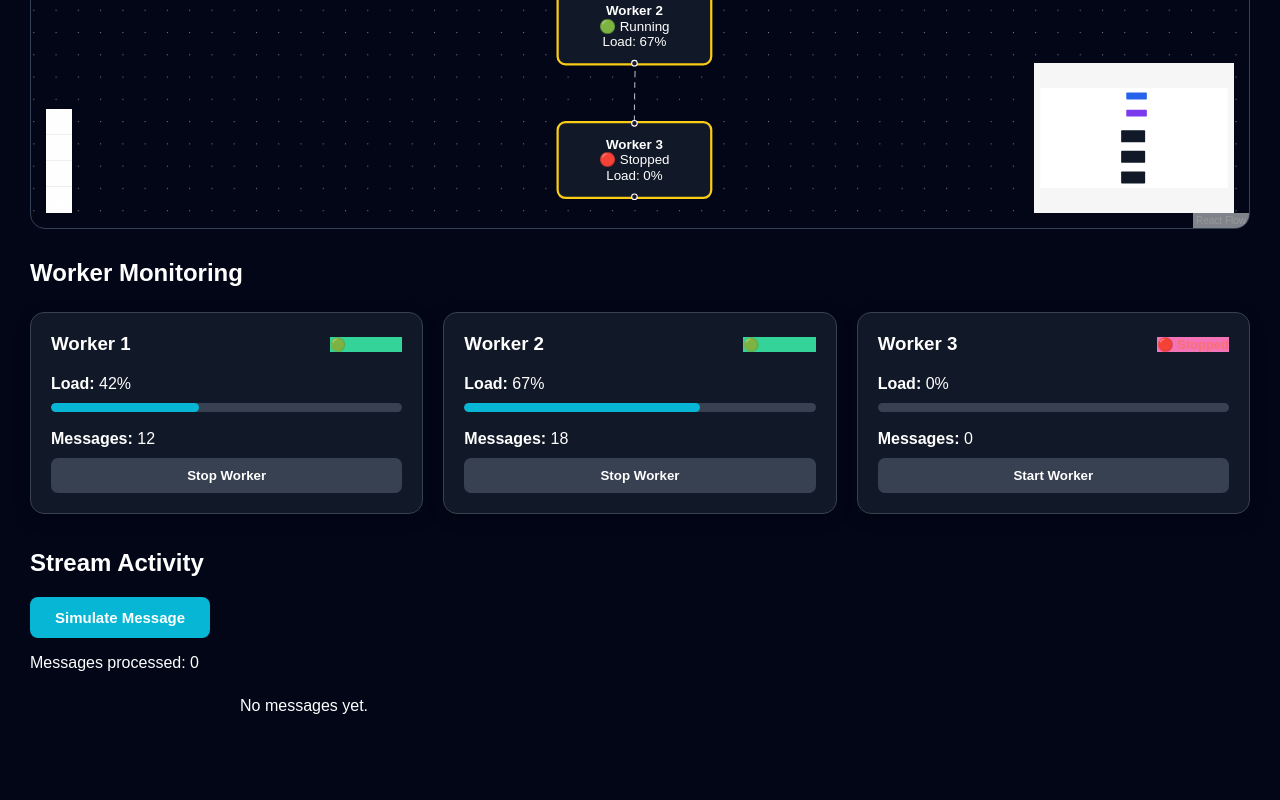
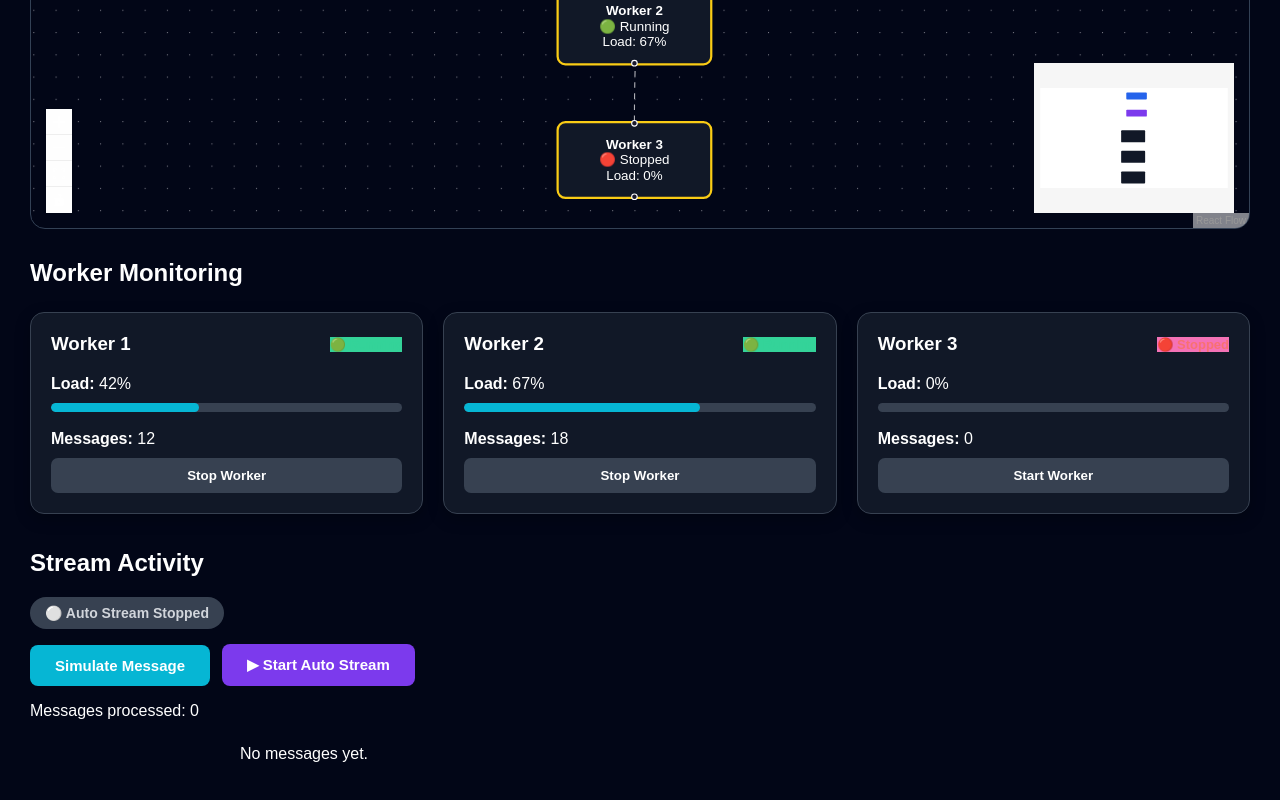
Before and after one commit to ZoyaTabassum/StreamForge, a React app in the folder frontend/: page / in a window 1280 px wide. Shown: the part 763-1563 px from the top of the page. Before the commit the page ends 1533 px from the top, so only its background shows below. Built offline with nearby package versions, Linux system fonts and the light colour scheme; the HTML template or start-up script is replaced by a standard one.

Commit message:
complete day 10: Automatic Real time Stream

```diff
--- a/frontend/src/App.jsx
+++ b/frontend/src/App.jsx
@@ -1,4 +1,9 @@
-import { useCallback, useState } from "react";
+import {
+  useCallback,
+  useEffect,
+  useRef,
+  useState,
+} from "react";
 
 import {
   ReactFlow,
@@ -204,6 +209,18 @@ function App() {
   const [workers, setWorkers] =
     useState(initialWorkers);
 
+  // Day 10 - Auto Stream state
+  const [autoStream, setAutoStream] =
+    useState(false);
+
+  // Keep the latest workers available
+  // for the automatic stream.
+  const workersRef = useRef(workers);
+
+  useEffect(() => {
+    workersRef.current = workers;
+  }, [workers]);
+
   // ===============================
   // CONNECT NODES
   // ===============================
@@ -220,42 +237,56 @@ function App() {
   // SIMULATE MESSAGE
   // ===============================
 
-  const simulateMessage = () => {
-    // Find all workers that are currently running
-    const runningWorkers = workers.filter(
-      (worker) => worker.status === "Running"
+  const simulateMessage = useCallback(() => {
+    // Get the latest workers
+    const currentWorkers =
+      workersRef.current;
+
+    // Find running workers only
+    const runningWorkers =
+      currentWorkers.filter(
+        (worker) =>
+          worker.status === "Running"
       );
 
-    // If there are no running workers,
-    // do not process the message
+    // No running workers
     if (runningWorkers.length === 0) {
       return;
     }
 
     // Select a random running worker
     const randomIndex = Math.floor(
-      Math.random() * runningWorkers.length
+      Math.random() *
+        runningWorkers.length
     );
 
     const selectedWorker =
       runningWorkers[randomIndex];
 
-    // Generate a random load increase
+    // Random load increase: 1% - 10%
     const loadIncrease =
-      Math.floor(Math.random() * 10) + 1;
+      Math.floor(
+        Math.random() * 10
+      ) + 1;
 
+    // Create activity message
     const newMessage = {
-      id: Date.now(),
+      id:
+        Date.now() +
+        Math.random(),
+
       text: `${selectedWorker.name} processed message successfully`,
-      time: new Date().toLocaleTimeString(),
+
+      time:
+        new Date().toLocaleTimeString(),
     };
 
-    // Increase total message count
+    // Increase total messages
     setMessageCount(
       (count) => count + 1
     );
 
-    // Add newest activity to the top
+    // Add activity to the top
     setActivity(
       (previousActivity) => [
         newMessage,
@@ -266,26 +297,70 @@ function App() {
     // Update selected worker
     setWorkers(
       (previousWorkers) =>
-        previousWorkers.map((worker) => {
-          if (worker.id !== selectedWorker.id) {
+        previousWorkers.map(
+          (worker) => {
+            if (
+              worker.id !==
+              selectedWorker.id
+            ) {
               return worker;
             }
 
             return {
               ...worker,
 
-            // Increase processed messages
+              // Increase messages
               messages:
                 worker.messages + 1,
 
-            // Increase load randomly
-            // but never go above 100%
+              // Increase load
+              // Maximum = 100%
               load: Math.min(
                 100,
-              worker.load + loadIncrease
+                worker.load +
+                  loadIncrease
               ),
             };
-        })
+          }
+        )
+    );
+  }, []);
+
+  // ===============================
+  // DAY 10 - AUTO STREAM
+  // ===============================
+
+  useEffect(() => {
+    // Do nothing when Auto Stream
+    // is turned off.
+    if (!autoStream) {
+      return;
+    }
+
+    // Generate a message every 1 second.
+    const intervalId =
+      setInterval(() => {
+        simulateMessage();
+      }, 1000);
+
+    // Clean up the interval when
+    // Auto Stream is stopped.
+    return () => {
+      clearInterval(intervalId);
+    };
+  }, [
+    autoStream,
+    simulateMessage,
+  ]);
+
+  // ===============================
+  // TOGGLE AUTO STREAM
+  // ===============================
+
+  const toggleAutoStream = () => {
+    setAutoStream(
+      (currentStatus) =>
+        !currentStatus
     );
   };
 
@@ -296,13 +371,17 @@ function App() {
   const toggleWorker = (workerId) => {
     setWorkers(
       (previousWorkers) =>
-        previousWorkers.map((worker) => {
-          if (worker.id !== workerId) {
+        previousWorkers.map(
+          (worker) => {
+            if (
+              worker.id !== workerId
+            ) {
               return worker;
             }
 
             const isRunning =
-            worker.status === "Running";
+              worker.status ===
+              "Running";
 
             return {
               ...worker,
@@ -314,10 +393,12 @@ function App() {
               load: isRunning
                 ? 0
                 : Math.floor(
-                  Math.random() * 50
+                    Math.random() *
+                      50
                   ) + 30,
             };
-        })
+          }
+        )
     );
   };
 
@@ -370,8 +451,12 @@ function App() {
         <ReactFlow
           nodes={nodes}
           edges={edges}
-          onNodesChange={onNodesChange}
-          onEdgesChange={onEdgesChange}
+          onNodesChange={
+            onNodesChange
+          }
+          onEdgesChange={
+            onEdgesChange
+          }
           onConnect={onConnect}
           fitView
         >
@@ -405,12 +490,14 @@ function App() {
 
               <span
                 className={
-                  worker.status === "Running"
+                  worker.status ===
+                  "Running"
                     ? "monitor-status running"
                     : "monitor-status stopped"
                 }
               >
-                {worker.status === "Running"
+                {worker.status ===
+                "Running"
                   ? "🟢 Running"
                   : "🔴 Stopped"}
               </span>
@@ -420,7 +507,9 @@ function App() {
             <div className="monitor-info">
 
               <p>
-                <strong>Load:</strong>{" "}
+                <strong>
+                  Load:
+                </strong>{" "}
                 {worker.load}%
               </p>
 
@@ -447,10 +536,13 @@ function App() {
             <button
               className="worker-button"
               onClick={() =>
-                toggleWorker(worker.id)
+                toggleWorker(
+                  worker.id
+                )
               }
             >
-              {worker.status === "Running"
+              {worker.status ===
+              "Running"
                 ? "Stop Worker"
                 : "Start Worker"}
             </button>
@@ -467,12 +559,47 @@ function App() {
         Stream Activity
       </h2>
 
+      {/* DAY 10 AUTO STREAM STATUS */}
+
+      <div
+        className={
+          autoStream
+            ? "auto-stream-status active"
+            : "auto-stream-status"
+        }
+      >
+        {autoStream
+          ? "🟢 Auto Stream Running"
+          : "⚪ Auto Stream Stopped"}
+      </div>
+
+      <div className="stream-controls">
+
+        {/* MANUAL MESSAGE */}
+
         <button
           className="simulate-button"
-        onClick={simulateMessage}
+          onClick={
+            simulateMessage
+          }
         >
           Simulate Message
         </button>
+
+        {/* AUTO STREAM */}
+
+        <button
+          className="auto-stream-button"
+          onClick={
+            toggleAutoStream
+          }
+        >
+          {autoStream
+            ? "⏹ Stop Auto Stream"
+            : "▶ Start Auto Stream"}
+        </button>
+
+      </div>
 
       <p>
         Messages processed:{" "}
@@ -498,7 +625,9 @@ function App() {
               key={item.id}
             >
 
-              <span>🟢</span>
+              <span>
+                🟢
+              </span>
 
               <span>
                 {item.text}
--- a/frontend/src/index.css
+++ b/frontend/src/index.css
@@ -363,3 +363,63 @@ h2 {
     grid-template-columns: 1fr;
   }
 }
+
+/* =========================
+   DAY 10 - AUTO STREAM
+========================= */
+
+.auto-stream-status {
+  display: inline-block;
+
+  padding: 8px 15px;
+
+  margin-bottom: 15px;
+
+  background: #374151;
+
+  color: #d1d5db;
+
+  border-radius: 20px;
+
+  font-size: 14px;
+
+  font-weight: bold;
+}
+
+.auto-stream-status.active {
+  background: #064e3b;
+
+  color: #6ee7b7;
+}
+
+.stream-controls {
+  display: flex;
+
+  gap: 12px;
+
+  flex-wrap: wrap;
+
+  align-items: center;
+}
+
+.auto-stream-button {
+  padding: 12px 25px;
+
+  border: none;
+
+  border-radius: 8px;
+
+  background: #7c3aed;
+
+  color: white;
+
+  font-size: 15px;
+
+  font-weight: bold;
+
+  cursor: pointer;
+}
+
+.auto-stream-button:hover {
+  opacity: 0.9;
+}
```
Lines whose indentation alone changed are shown as unchanged.
